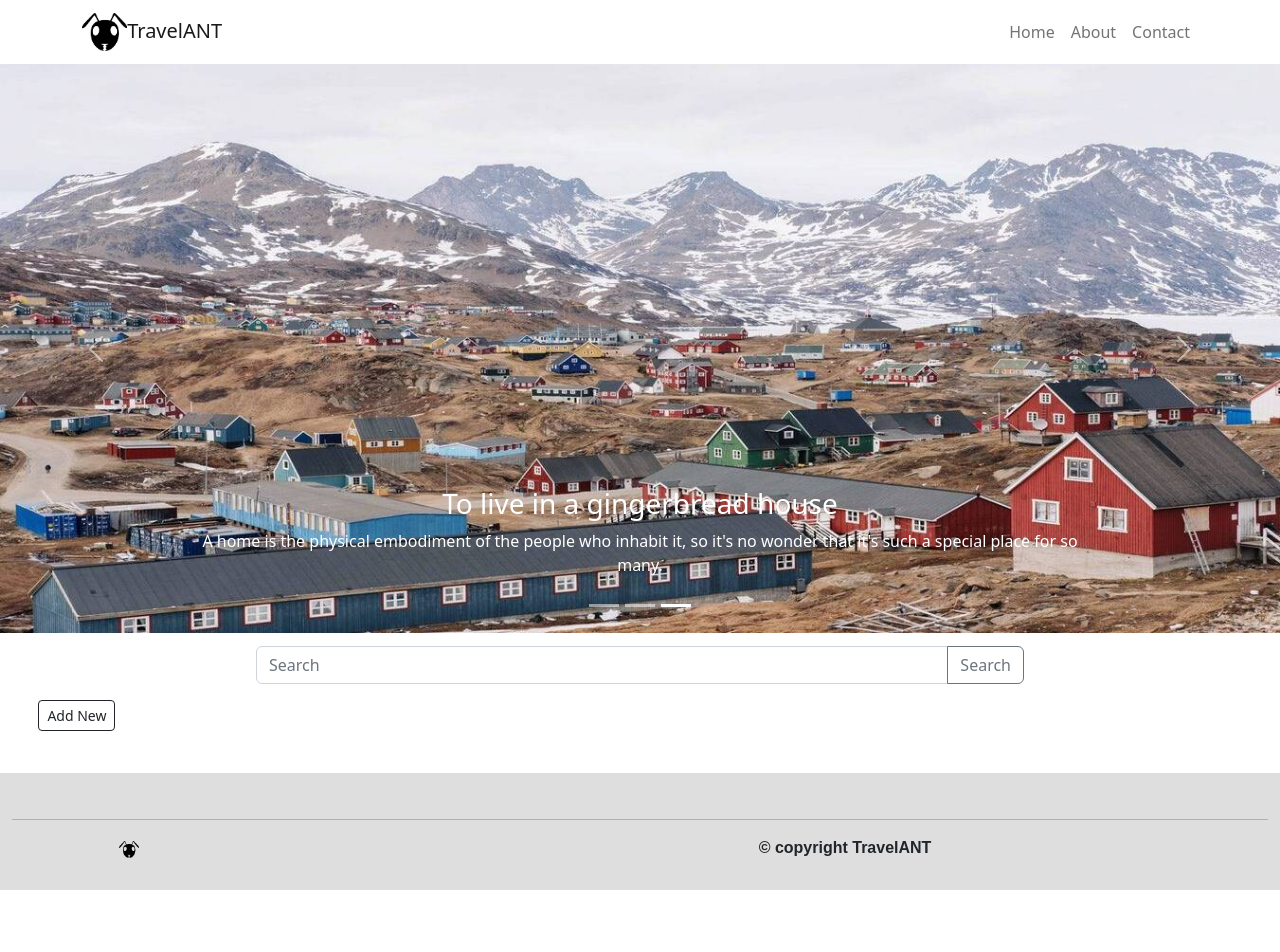
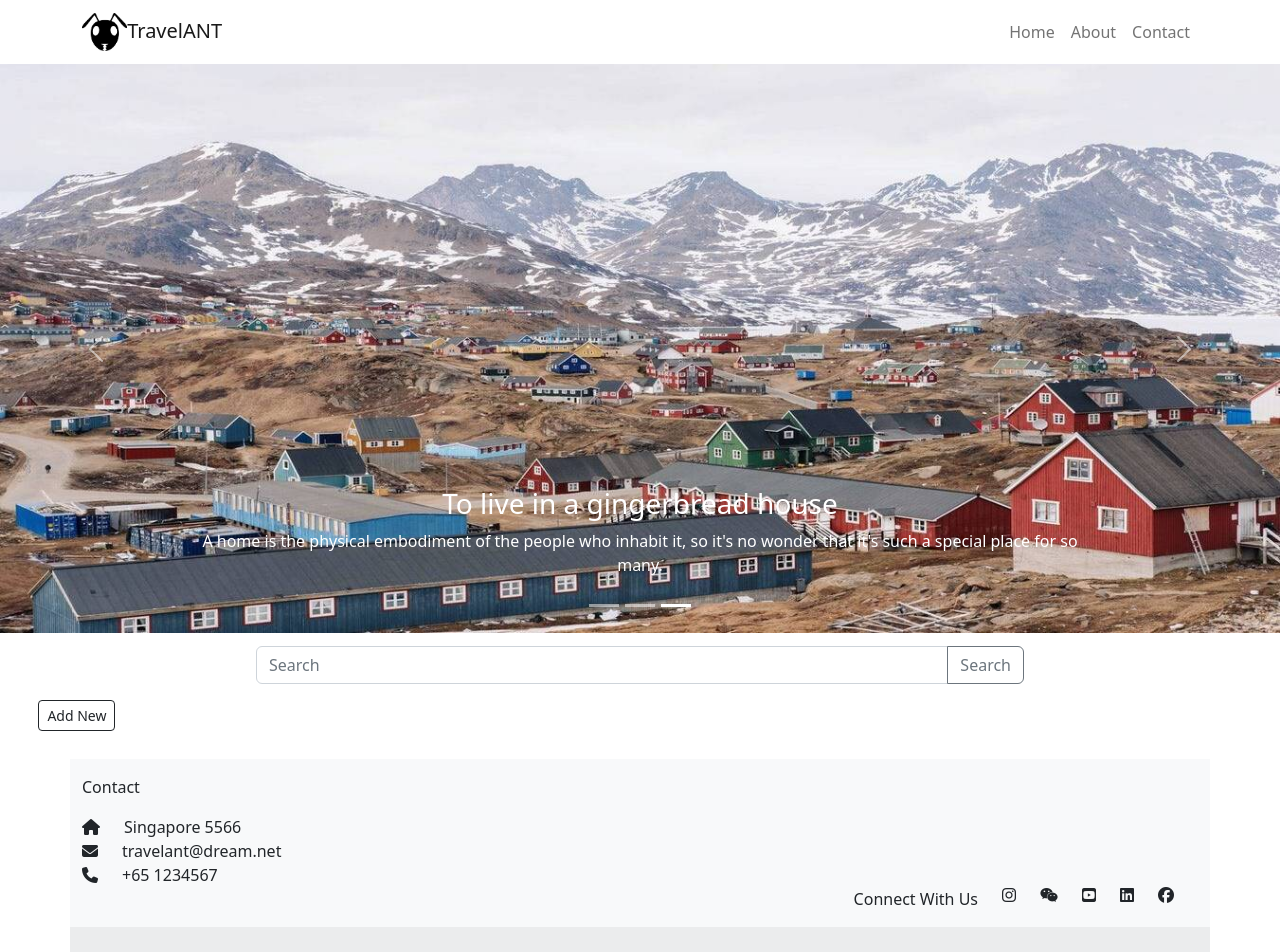
Before and after one commit to mafiageek/ptbc5-project1, a React (Create React App) app: page / in a window 1280 px wide. Shown: the top 952 px of the page. Before the commit the page ends 890 px from the top, so only its background shows below. Built offline with nearby package versions, Linux system fonts and the light colour scheme.

Commit message:
google map still a bit buggy

```diff
--- a/package.json
+++ b/package.json
@@ -3,6 +3,10 @@
   "version": "0.1.0",
   "private": true,
   "dependencies": {
+    "@fortawesome/fontawesome-svg-core": "^6.2.0",
+    "@fortawesome/free-regular-svg-icons": "^6.2.0",
+    "@fortawesome/free-solid-svg-icons": "^6.2.0",
+    "@fortawesome/react-fontawesome": "^0.2.0",
     "@googlemaps/react-wrapper": "^1.1.35",
     "@react-google-maps/api": "^2.13.1",
     "@testing-library/jest-dom": "^5.16.5",
--- a/src/AddJournal.js
+++ b/src/AddJournal.js
@@ -11,6 +11,18 @@ export default function AddJournal(props) {
   const [enteredImageURL, setEnteredImageURL] = useState("");
   const [enteredDate, setEnteredDate] = useState("");
   const [show, setShow] = useState(false);
+
+  const [currentPosition, setCurrentPosition] = useState({
+    lat: 41.3851,
+    lng: 2.1734,
+  });
+
+  const onMarkerDragEnd = (e) => {
+    const lat = parseFloat(e.latLng.lat());
+    const lng = parseFloat(e.latLng.lng());
+    setCurrentPosition({ lat, lng });
+    console.log(currentPosition);
+  };
 
   const handleShow = () => {
     setShow(true);
@@ -26,11 +38,18 @@ export default function AddJournal(props) {
       enteredImageURL,
       enteredCountry,
       enteredJournal,
-      enteredDate
+      enteredDate,
+      parseFloat(currentPosition.lat),
+      parseFloat(currentPosition.lng)
     );
     setEnteredJournal("");
     setEnteredCountry("");
     setEnteredImageURL("");
+    setEnteredDate("");
+    setCurrentPosition({
+      lat: "",
+      lng: "",
+    });
   };
 
   const journalChangeHandler = (event) => {
@@ -97,7 +116,10 @@ export default function AddJournal(props) {
                 autoFocus
               />
             </Form.Group>
-            <MapContainer />
+            <MapContainer
+              onMarkerDragEnd={onMarkerDragEnd}
+              currentPosition={currentPosition}
+            />
           </Form>
         </Modal.Body>
         <Modal.Footer>
--- a/src/App.js
+++ b/src/App.js
@@ -15,7 +15,14 @@ import "bootstrap/dist/js/bootstrap.bundle.min";
 function App() {
   const [journalsList, setJournalsList] = useState([]);
 
-  const addJournalHandler = (uImageURL, uCountry, uJournal, uDate) => {
+  const addJournalHandler = (
+    uImageURL,
+    uCountry,
+    uJournal,
+    uDate,
+    uLat,
+    uLng
+  ) => {
     setJournalsList((prevJournalsList) => {
       return [
         ...prevJournalsList,
@@ -24,6 +31,10 @@ function App() {
           country: uCountry,
           journal: uJournal,
           date: uDate,
+          position: {
+            lat: uLat,
+            lng: uLng,
+          },
           id: Math.random().toString(),
         },
       ];
@@ -39,6 +50,8 @@ function App() {
   //     }
   //   });
   // };
+
+  console.log(journalsList);
 
   const handleDelete = (event, journalId) => {
     event.stopPropagation();
--- a/src/Footer.css
+++ b/src/Footer.css
@@ -1,10 +1,14 @@
-.footer {
-  background-color: #dedede;
-  width: 100%;
-  text-align: left;
-  font-family: sans-serif;
-  font-weight: bold;
-  font-size: 16px;
-  padding: 30px;
-  margin-top: 30px;
+.footer-icon {
+  width: 5%;
 }
+
+.footer1 {
+  margin-top: 1rem;
+  padding-top: 1em;
+  bottom: 0;
+}
+
+.footer2 {
+  background-color: rgba(0, 0, 0, 0.05);
+  font-size: smaller;
+}
--- a/src/Footer.js
+++ b/src/Footer.js
@@ -1,15 +1,35 @@
-import logo from "./antlogo.png";
 import "./Footer.css";
 
 export default function Footer() {
   return (
-    <div className="container-fluid footer">
-      <hr></hr>
-      <div className="row justify-content-around">
-        <div className="col-4">
-          <img className="logo" src={logo} alt="logo" />
+    <div className="container footer1 bg-light">
+      <div className="row ">
+        <div>
+          <p>Contact</p>
+          <div>
+            <i class="fa fa-home me-4"></i>
+            <span>Singapore 5566</span>
+          </div>
+          <i className="fa fa-envelope me-4"></i>
+          <span>travelant@dream.net</span>
+          <div>
+            <i class="fa fa-phone me-4"></i>
+            <span>+65 1234567</span>
+          </div>
         </div>
-        <div className="col-4">&#169; copyright TravelANT</div>
+        <div className="d-flex flex-row-reverse">
+          <i className="fa fa-facebook-official me-4"></i>
+          <i className="fa fa-linkedin-square me-4"></i>
+          <i className="fa fa-youtube-square me-4"></i>
+          <i className="fa fa-wechat me-4"></i>
+          <i className="fa fa-instagram me-4"></i>
+          <p className="me-4">Connect With Us</p>
+        </div>
+      </div>
+      <div className="row footer2">
+        <p className="col-sm text-center p-4">
+          &copy;{new Date().getFullYear()} Copyright TraveAnt
+        </p>
       </div>
     </div>
   );
--- a/src/JournalsList.js
+++ b/src/JournalsList.js
@@ -1,18 +1,39 @@
 import Card from "react-bootstrap/Card";
 import Button from "react-bootstrap/Button";
+import { GoogleMap, Marker } from "@react-google-maps/api";
 
 export default function JournalsList(props) {
+  const mapStyles = {
+    height: "20vh",
+    width: "100%",
+  };
+  const center = {
+    lat: 41.3851,
+    lng: 2.1734,
+  };
   return (
     <div className="container">
       <div className="row">
-        <div className="cards col-9">
         {props.journals.map((journal) => (
-            <Card key={journal.id}>
+          <div key={journal.id} className="cards col-sm-6 col-md-4">
+            <Card>
+              {console.log("Card", journal.position)}
               <Card.Img src={journal.imageURL} variant="top" />
+              <GoogleMap
+                zoom={10}
+                mapContainerStyle={mapStyles}
+                center={center}
+              >
+                {journal.position.lat ? (
+                  <Marker position={journal.position} />
+                ) : null}
+              </GoogleMap>
               <Card.Body>
                 <Card.Title>{journal.country}</Card.Title>
                 <Card.Text>{journal.journal}</Card.Text>
                 <Card.Text>{journal.date}</Card.Text>
+
+                <Card.Footer>
                   <Button
                     variant="outline-dark"
                     size="sm"
@@ -20,10 +41,11 @@ export default function JournalsList(props) {
                   >
                     Delete
                   </Button>
+                </Card.Footer>
               </Card.Body>
             </Card>
+          </div>
         ))}
-        </div>
       </div>
     </div>
   );
--- a/src/MapContainer.js
+++ b/src/MapContainer.js
@@ -2,16 +2,21 @@ import React from "react";
 import { GoogleMap, LoadScript, Marker } from "@react-google-maps/api";
 
 export default function MapContainer(props) {
-  const [currentPosition, setCurrentPosition] = React.useState({
+  // const [currentPosition, setCurrentPosition] = React.useState({
+  //   lat: 41.3851,
+  //   lng: 2.1734,
+  // });
+
+  // const onMarkerDragEnd = (e) => {
+  //   const lat = e.latLng.lat();
+  //   const lng = e.latLng.lng();
+  //   setCurrentPosition({ lat, lng });
+  //   console.log(currentPosition);
+  // };
+
+  const center = {
     lat: 41.3851,
     lng: 2.1734,
-  });
-
-  const onMarkerDragEnd = (e) => {
-    const lat = e.latLng.lat();
-    const lng = e.latLng.lng();
-    setCurrentPosition({ lat, lng });
-    console.log(currentPosition);
   };
 
   const mapStyles = {
@@ -21,15 +26,11 @@ export default function MapContainer(props) {
 
   return (
     <LoadScript googleMapsApiKey={process.env.api_key}>
-      <GoogleMap
-        mapContainerStyle={mapStyles}
-        zoom={13}
-        center={currentPosition}
-      >
-        {currentPosition.lat ? (
+      <GoogleMap mapContainerStyle={mapStyles} zoom={13} center={center}>
+        {props.currentPosition.lat ? (
           <Marker
-            position={currentPosition}
-            onDragEnd={(e) => onMarkerDragEnd(e)}
+            position={props.currentPosition}
+            onDragEnd={(e) => props.onMarkerDragEnd(e)}
             draggable={true}
           />
         ) : null}
--- a/src/index.js
+++ b/src/index.js
@@ -2,7 +2,7 @@ import React from "react";
 import ReactDOM from "react-dom/client";
 import "./index.css";
 import App from "./App";
-import reportWebVitals from "./reportWebVitals";
+// import reportWebVitals from "./reportWebVitals";
 
 const root = ReactDOM.createRoot(document.getElementById("root"));
 root.render(
@@ -14,4 +14,4 @@ root.render(
 // If you want to start measuring performance in your app, pass a function
 // to log results (for example: reportWebVitals(console.log))
 // or send to an analytics endpoint. Learn more: https://bit.ly/CRA-vitals
-reportWebVitals();
+// reportWebVitals();
```
Also changed, not shown: src/facebook-24.png (added), 1 other file (tests, documents, lock files or other folders). Lines whose indentation alone changed are shown as unchanged.
